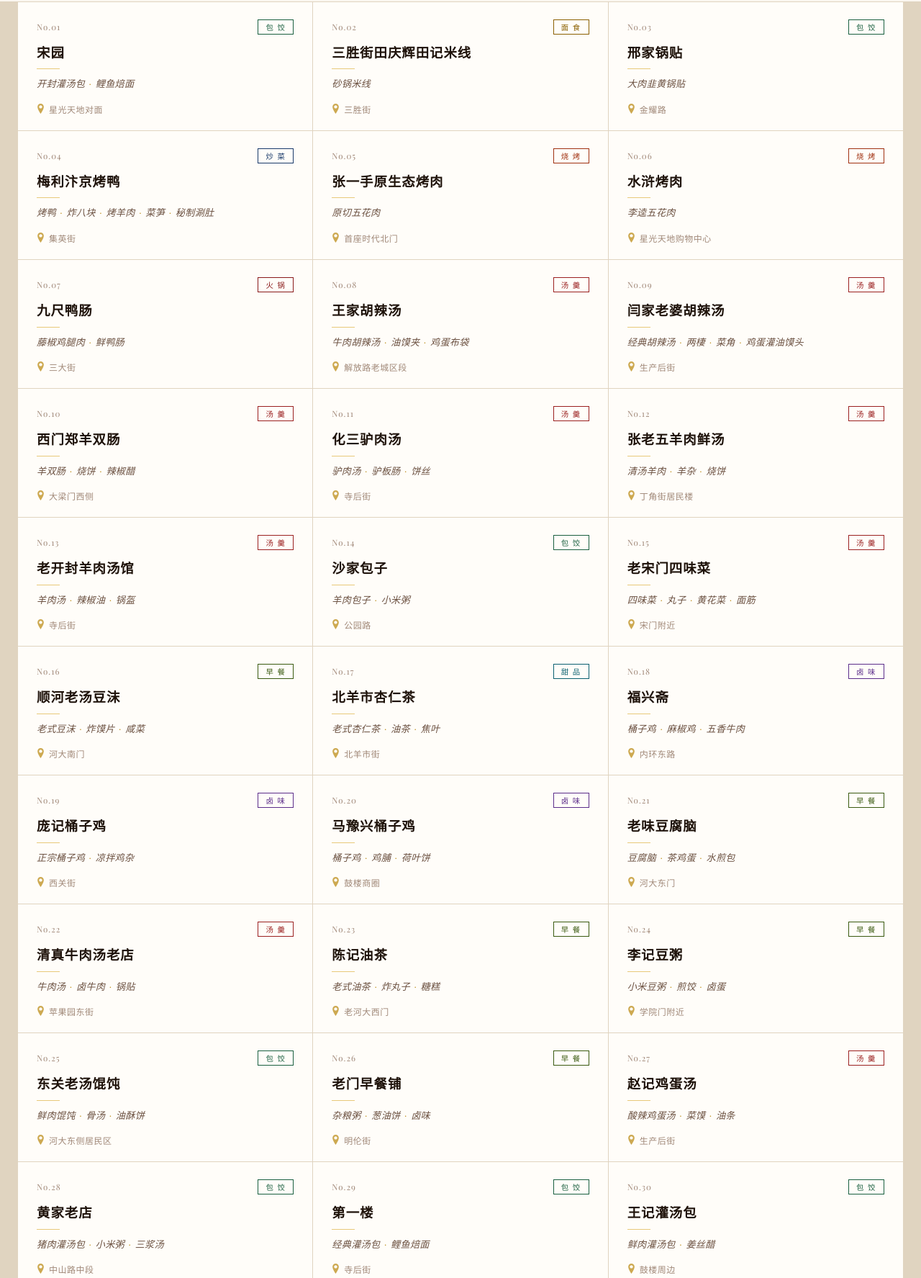
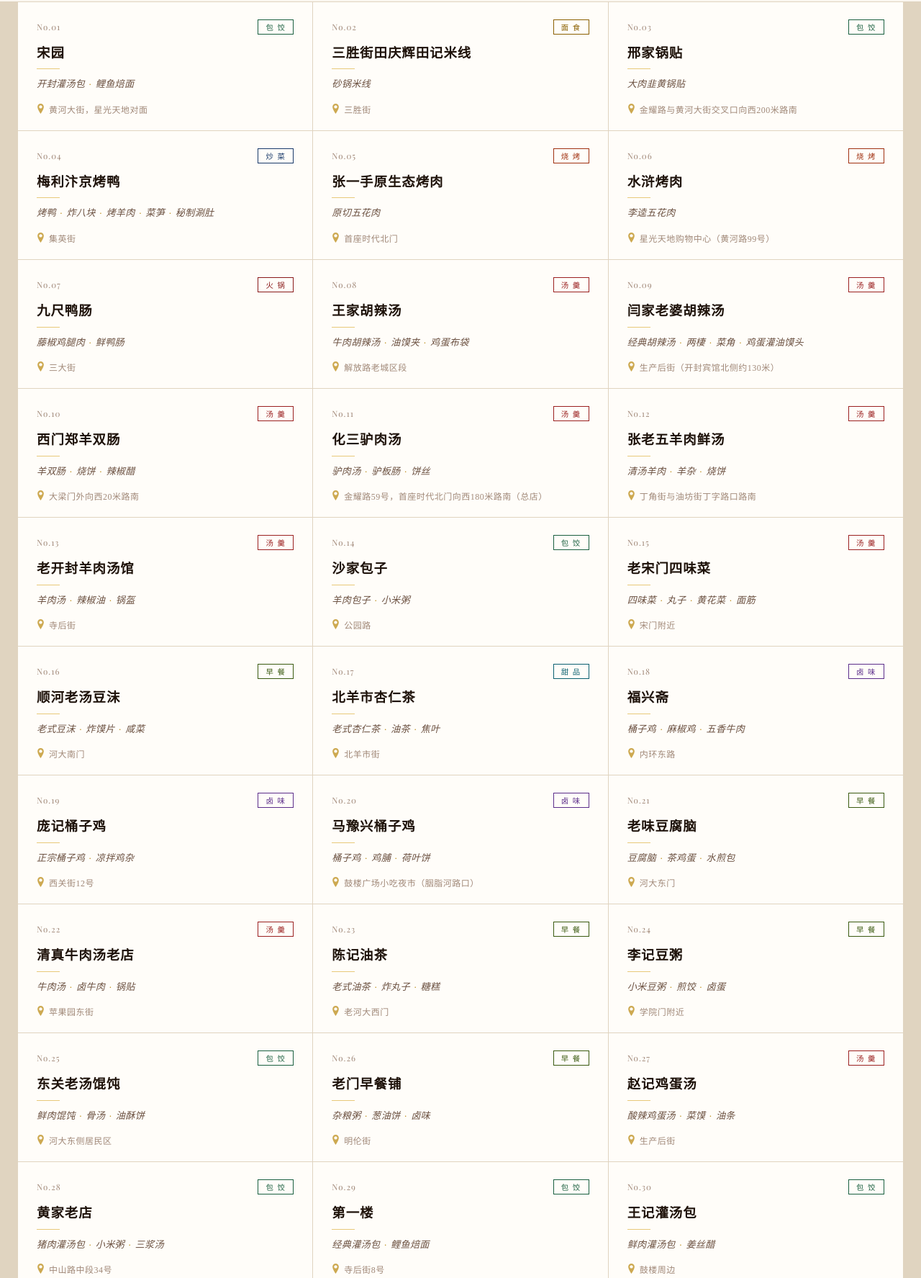
Before and after one commit to MarlonMa17/FoodMap, a website: page index.html in a window 1280 px wide. Shown: the part 404-2179 px from the top of the page at 72% size. Drawn offline with nearby package versions, Linux system fonts and the light colour scheme.

Commit message:
更新地址链接，使用 mapKeyword 优化高德地图导航链接

```diff
--- a/data.json
+++ b/data.json
@@ -6,10 +6,11 @@
       "开封灌汤包",
       "鲤鱼焙面"
     ],
-    "address": "星光天地对面",
+    "address": "黄河大街，星光天地对面",
     "category": "包饺类",
-    "_pinyin": "song yuan kai feng guan tang bao li yu bei mian xing guang tian di dui mian",
-    "_initials": "sykfgtblybmxgtddm"
+    "_pinyin": "song yuan kai feng guan tang bao li yu bei mian huang he da jie ， xing guang tian di dui mian",
+    "_initials": "sykfgtblybmhhdj，xgtddm",
+    "mapKeyword": "宋园灌汤小笼包 黄河大街"
   },
   {
     "id": 2,
@@ -28,10 +29,11 @@
     "dishes": [
       "大肉韭黄锅贴"
     ],
-    "address": "金耀路",
+    "address": "金耀路与黄河大街交叉口向西200米路南",
     "category": "包饺类",
-    "_pinyin": "xing jia guo tie da rou jiu huang guo tie jin yao lu",
-    "_initials": "xjgtdrjhgtjyl"
+    "_pinyin": "xing jia guo tie da rou jiu huang guo tie jin yao lu yu huang he da jie jiao cha kou xiang xi 2 0 0 mi lu nan",
+    "_initials": "xjgtdrjhgtjylyhhdjjckxx200mln",
+    "mapKeyword": "邢家锅贴老店 金耀路店"
   },
   {
     "id": 4,
@@ -57,7 +59,8 @@
     "address": "首座时代北门",
     "category": "烧烤类",
     "_pinyin": "zhang yi shou yuan sheng tai kao rou yuan qie wu hua rou shou zuo shi dai bei men",
-    "_initials": "zysystkryqwhrszsdbm"
+    "_initials": "zysystkryqwhrszsdbm",
+    "mapKeyword": "张一手原生态烤肉 首座时代店"
   },
   {
     "id": 6,
@@ -65,10 +68,11 @@
     "dishes": [
       "李逵五花肉"
     ],
-    "address": "星光天地购物中心",
+    "address": "星光天地购物中心（黄河路99号）",
     "category": "烧烤类",
-    "_pinyin": "shui hu kao rou li kui wu hua rou xing guang tian di gou wu zhong xin",
-    "_initials": "shkrlkwhrxgtdgwzx"
+    "_pinyin": "shui hu kao rou li kui wu hua rou xing guang tian di gou wu zhong xin （ huang he lu 9 9 hao ）",
+    "_initials": "shkrlkwhrxgtdgwzx（hhl99h）",
+    "mapKeyword": "水浒烤肉 开封星光天地"
   },
   {
     "id": 7,
@@ -104,10 +108,11 @@
       "菜角",
       "鸡蛋灌油馍头"
     ],
-    "address": "生产后街",
+    "address": "生产后街（开封宾馆北侧约130米）",
     "category": "汤羹类",
-    "_pinyin": "yan jia lao po hu la tang jing dian hu la tang liang qi cai jiao ji dan guan you mo tou sheng chan hou jie",
-    "_initials": "yjlphltjdhltlqcjjdgymtschj"
+    "_pinyin": "yan jia lao po hu la tang jing dian hu la tang liang qi cai jiao ji dan guan you mo tou sheng chan hou jie （ kai feng bin guan bei ce yue 1 3 0 mi ）",
+    "_initials": "yjlphltjdhltlqcjjdgymtschj（kfbgbcy130m）",
+    "mapKeyword": "闫记老婆胡辣汤"
   },
   {
     "id": 10,
@@ -117,10 +122,11 @@
       "烧饼",
       "辣椒醋"
     ],
-    "address": "大梁门西侧",
+    "address": "大梁门外向西20米路南",
     "category": "汤羹类",
-    "_pinyin": "xi men zheng yang shuang chang yang shuang chang shao bing la jiao cu da liang men xi ce",
-    "_initials": "xmzyscyscsbljcdlmxc"
+    "_pinyin": "xi men zheng yang shuang chang yang shuang chang shao bing la jiao cu da liang men wai xiang xi 2 0 mi lu nan",
+    "_initials": "xmzyscyscsbljcdlmwxx20mln",
+    "mapKeyword": "西门郑羊双肠"
   },
   {
     "id": 11,
@@ -130,10 +136,11 @@
       "驴板肠",
       "饼丝"
     ],
-    "address": "寺后街",
+    "address": "金耀路59号，首座时代北门向西180米路南（总店）",
     "category": "汤羹类",
-    "_pinyin": "hua san lü rou tang lü rou tang lü ban chang bing si si hou jie",
-    "_initials": "hslrtlrtlbcbsshj"
+    "_pinyin": "hua san lü rou tang lü rou tang lü ban chang bing si jin yao lu 5 9 hao ， shou zuo shi dai bei men xiang xi 1 8 0 mi lu nan （ zong dian ）",
+    "_initials": "hslrtlrtlbcbsjyl59h，szsdbmxx180mln（zd）",
+    "mapKeyword": "化三驴肉汤馆 总店"
   },
   {
     "id": 12,
@@ -143,10 +150,11 @@
       "羊杂",
       "烧饼"
     ],
-    "address": "丁角街居民楼",
+    "address": "丁角街与油坊街丁字路口路南",
     "category": "汤羹类",
-    "_pinyin": "zhang lao wu yang rou xian tang qing tang yang rou yang za shao bing ding jiao jie ju min lou",
-    "_initials": "zlwyrxtqtyryzsbdjjjml"
+    "_pinyin": "zhang lao wu yang rou xian tang qing tang yang rou yang za shao bing ding jiao jie yu you fang jie ding zi lu kou lu nan",
+    "_initials": "zlwyrxtqtyryzsbdjjyyfjdzlkln",
+    "mapKeyword": "张老五羊肉鲜汤 丁角街"
   },
   {
     "id": 13,
@@ -233,10 +241,11 @@
       "正宗桶子鸡",
       "凉拌鸡杂"
     ],
-    "address": "西关街",
+    "address": "西关街12号",
     "category": "卤味类",
-    "_pinyin": "pang ji tong zi ji zheng zong tong zi ji liang ban ji za xi guan jie",
-    "_initials": "pjtzjzztzjlbjzxgj"
+    "_pinyin": "pang ji tong zi ji zheng zong tong zi ji liang ban ji za xi guan jie 1 2 hao",
+    "_initials": "pjtzjzztzjlbjzxgj12h",
+    "mapKeyword": "庞记桶子鸡 西关街"
   },
   {
     "id": 20,
@@ -246,10 +255,11 @@
       "鸡脯",
       "荷叶饼"
     ],
-    "address": "鼓楼商圈",
+    "address": "鼓楼广场小吃夜市（胭脂河路口）",
     "category": "卤味类",
-    "_pinyin": "ma yu xing tong zi ji tong zi ji ji pu he ye bing gu lou shang quan",
-    "_initials": "myxtzjtzjjphybglsq"
+    "_pinyin": "ma yu xing tong zi ji tong zi ji ji pu he ye bing gu lou guang chang xiao chi ye shi （ yan zhi he lu kou ）",
+    "_initials": "myxtzjtzjjphybglgcxcys（yzhlk）",
+    "mapKeyword": "马豫兴桶子鸡 鼓楼"
   },
   {
     "id": 21,
@@ -350,10 +360,11 @@
       "小米粥",
       "三浆汤"
     ],
-    "address": "中山路中段",
+    "address": "中山路中段34号",
     "category": "包饺类",
-    "_pinyin": "huang jia lao dian zhu rou guan tang bao xiao mi zhou san jiang tang zhong shan lu zhong duan",
-    "_initials": "hjldzrgtbxmzsjtzslzd"
+    "_pinyin": "huang jia lao dian zhu rou guan tang bao xiao mi zhou san jiang tang zhong shan lu zhong duan 3 4 hao",
+    "_initials": "hjldzrgtbxmzsjtzslzd34h",
+    "mapKeyword": "黄家老店 中山路"
   },
   {
     "id": 29,
@@ -362,10 +373,11 @@
       "经典灌汤包",
       "鲤鱼焙面"
     ],
-    "address": "寺后街",
+    "address": "寺后街8号",
     "category": "包饺类",
-    "_pinyin": "di yi lou jing dian guan tang bao li yu bei mian si hou jie",
-    "_initials": "dyljdgtblybmshj"
+    "_pinyin": "di yi lou jing dian guan tang bao li yu bei mian si hou jie 8 hao",
+    "_initials": "dyljdgtblybmshj8h",
+    "mapKeyword": "开封第一楼 寺后街店"
   },
   {
     "id": 30,
@@ -632,7 +644,8 @@
     "address": "老河大夜市内",
     "category": "面食类",
     "_pinyin": "shan xi you po mian you po che mian sao zi mian bing feng qi shui lao he da ye shi nei",
-    "_initials": "sxypmypcmszmbfqslhdysn"
+    "_initials": "sxypmypcmszmbfqslhdysn",
+    "mapKeyword": "老河大西门夜市"
   },
   {
     "id": 51,
@@ -728,10 +741,11 @@
       "锅盔",
       "辣椒油"
     ],
-    "address": "鼓楼区徐府街",
+    "address": "内环东路中段125号（维中后街口）",
     "category": "炒菜类",
-    "_pinyin": "lao chen huang men yu huang men yu guo kui la jiao you gu lou qu xu fu jie",
-    "_initials": "lchmyhmygkljyglqxfj"
+    "_pinyin": "lao chen huang men yu huang men yu guo kui la jiao you nei huan dong lu zhong duan 1 2 5 hao （ wei zhong hou jie kou ）",
+    "_initials": "lchmyhmygkljynhdlzd125h（wzhjk）",
+    "mapKeyword": "四代祖传老陈黄焖鱼"
   },
   {
     "id": 59,
@@ -819,10 +833,10 @@
       "家常烩菜",
       "茄汁鸡块"
     ],
-    "address": "解放大道南土街段",
+    "address": "南土街（三毛隔壁）",
     "category": "炒菜类",
-    "_pinyin": "bei jing guan fan dian shuang jiao shao rou jia chang hui cai qie zhi ji kuai jie fang da dao nan tu jie duan",
-    "_initials": "bjgfdsjsrjchcqzjkjfddntjd"
+    "_pinyin": "bei jing guan fan dian shuang jiao shao rou jia chang hui cai qie zhi ji kuai nan tu jie （ san mao ge bi ）",
+    "_initials": "bjgfdsjsrjchcqzjkntj（smgb）"
   },
   {
     "id": 66,
@@ -874,7 +888,8 @@
     "address": "老河大夜市",
     "category": "炒菜类",
     "_pinyin": "chuan xiang ju jia chang cai shui zhu rou pian yu xiang rou si ma po dou fu lao he da ye shi",
-    "_initials": "cxjjccszrpyxrsmpdflhdys"
+    "_initials": "cxjjccszrpyxrsmpdflhdys",
+    "mapKeyword": "老河大西门夜市"
   },
   {
     "id": 70,
@@ -899,7 +914,8 @@
     "address": "老河大夜市排队王",
     "category": "小吃类",
     "_pinyin": "pang zi bai ji mo rou jia mo chun shou rou bai ji mo lao he da ye shi pai dui wang",
-    "_initials": "pzbjmrjmcsrbjmlhdyspdw"
+    "_initials": "pzbjmrjmcsrbjmlhdyspdw",
+    "mapKeyword": "老河大西门夜市"
   },
   {
     "id": 72,
@@ -912,7 +928,8 @@
     "address": "老河大夜市（网红老店）",
     "category": "小吃类",
     "_pinyin": "ma jia jiong kao ji tui ji pi kao ji tui ji pi jia shao bing kao shu cai lao he da ye shi （ wang hong lao dian ）",
-    "_initials": "mjjkjtjpkjtjpjsbksclhdys（whld）"
+    "_initials": "mjjkjtjpkjtjpjsbksclhdys（whld）",
+    "mapKeyword": "老河大西门夜市"
   },
   {
     "id": 73,
@@ -925,7 +942,8 @@
     "address": "老河大夜市元老级摊位",
     "category": "小吃类",
     "_pinyin": "lao he da chao liang fen tong chao liang fen jiao xiang liang fen ban mo lao he da ye shi yuan lao ji tan wei",
-    "_initials": "lhdclftclfjxlfbmlhdysyljtw"
+    "_initials": "lhdclftclfjxlfbmlhdysyljtw",
+    "mapKeyword": "老河大西门夜市"
   },
   {
     "id": 74,
@@ -938,7 +956,8 @@
     "address": "老河大夜市",
     "category": "火锅麻辣烫",
     "_pinyin": "wu la la tong kuan ma la tang lao shi ma la tang hun su chuan chuan bing fen lao he da ye shi",
-    "_initials": "wlltkmltlsmlthsccbflhdys"
+    "_initials": "wlltkmltlsmlthsccbflhdys",
+    "mapKeyword": "老河大西门夜市"
   },
   {
     "id": 75,
@@ -951,7 +970,8 @@
     "address": "老河大夜市",
     "category": "甜品饮品",
     "_pinyin": "tai wan hong dou bing hong dou bing nai you bing yu ni bing lao he da ye shi",
-    "_initials": "twhdbhdbnybynblhdys"
+    "_initials": "twhdbhdbnybynblhdys",
+    "mapKeyword": "老河大西门夜市"
   },
   {
     "id": 76,
@@ -964,7 +984,8 @@
     "address": "老河大夜市",
     "category": "小吃类",
     "_pinyin": "tie ban li ji tie ban li ji rou tie ban dou fu kao leng mian lao he da ye shi",
-    "_initials": "tbljtbljrtbdfklmlhdys"
+    "_initials": "tbljtbljrtbdfklmlhdys",
+    "mapKeyword": "老河大西门夜市"
   },
   {
     "id": 77,
@@ -977,7 +998,8 @@
     "address": "老河大夜市",
     "category": "甜品饮品",
     "_pinyin": "lao nai nai hua sheng nai shou gong hua sheng nai re yin tian pin lao he da ye shi",
-    "_initials": "lnnhsnsghsnrytplhdys"
+    "_initials": "lnnhsnsghsnrytplhdys",
+    "mapKeyword": "老河大西门夜市"
   },
   {
     "id": 78,
@@ -990,7 +1012,8 @@
     "address": "老河大夜市",
     "category": "小吃类",
     "_pinyin": "kao mian jin lao dian ma la kao mian jin kao chang kao shu cai lao he da ye shi",
-    "_initials": "kmjldmlkmjkcksclhdys"
+    "_initials": "kmjldmlkmjkcksclhdys",
+    "mapKeyword": "老河大西门夜市"
   },
   {
     "id": 79,
@@ -1051,10 +1074,11 @@
       "五香花生",
       "花生糕"
     ],
-    "address": "中山路百年特产老店",
+    "address": "中山路北段84号",
     "category": "小吃类",
-    "_pinyin": "xing sheng de hua sheng lao dian ma la hua sheng wu xiang hua sheng hua sheng gao zhong shan lu bai nian te chan lao dian",
-    "_initials": "xsdhsldmlhswxhshsgzslbntcld"
+    "_pinyin": "xing sheng de hua sheng lao dian ma la hua sheng wu xiang hua sheng hua sheng gao zhong shan lu bei duan 8 4 hao",
+    "_initials": "xsdhsldmlhswxhshsgzslbd84h",
+    "mapKeyword": "兴盛德花生老店 中山路店"
   },
   {
     "id": 84,
@@ -1073,10 +1097,11 @@
     "dishes": [
       "烧饼夹肉"
     ],
-    "address": "老城街巷老牌门店",
+    "address": "草市街80号",
     "category": "小吃类",
-    "_pinyin": "sun ji shao bing jia rou shao bing jia rou lao cheng jie xiang lao pai men dian",
-    "_initials": "sjsbjrsbjrlcjxlpmd"
+    "_pinyin": "sun ji shao bing jia rou shao bing jia rou cao shi jie 8 0 hao",
+    "_initials": "sjsbjrsbjrcsj80h",
+    "mapKeyword": "孙记烧饼夹肉 草市街店"
   },
   {
     "id": 86,
@@ -1085,10 +1110,11 @@
       "老式胡辣汤",
       "羊肉包"
     ],
-    "address": "生产后街",
+    "address": "生产后街（开封宾馆北侧约130米）",
     "category": "汤羹类",
-    "_pinyin": "yan jia lao po hu la tang lao shi hu la tang yang rou bao sheng chan hou jie",
-    "_initials": "yjlphltlshltyrbschj"
+    "_pinyin": "yan jia lao po hu la tang lao shi hu la tang yang rou bao sheng chan hou jie （ kai feng bin guan bei ce yue 1 3 0 mi ）",
+    "_initials": "yjlphltlshltyrbschj（kfbgbcy130m）",
+    "mapKeyword": "闫记老婆胡辣汤"
   },
   {
     "id": 87,
@@ -1097,10 +1123,11 @@
       "老汤卤肉",
       "卤猪蹄"
     ],
-    "address": "老城道光年间传承老店",
+    "address": "劳动路（河大新区西门西南约80米）",
     "category": "卤味类",
-    "_pinyin": "hua jing chen ji lu rou lao tang lu rou lu zhu ti lao cheng dao guang nian jian chuan cheng lao dian",
-    "_initials": "hjcjlrltlrlztlcdgnjccld"
+    "_pinyin": "hua jing chen ji lu rou lao tang lu rou lu zhu ti lao dong lu （ he da xin qu xi men xi nan yue 8 0 mi ）",
+    "_initials": "hjcjlrltlrlztldl（hdxqxmxny80m）",
+    "mapKeyword": "花井陈记卤肉老店"
   },
   {
     "id": 88,
@@ -1158,7 +1185,8 @@
     "address": "大梁路老字号门店",
     "category": "卤味类",
     "_pinyin": "ma yu xing tong zi ji zhao pai tong zi ji ji za pin pan da liang lu lao zi hao men dian",
-    "_initials": "myxtzjzptzjjzppdlllzhmd"
+    "_initials": "myxtzjzptzjjzppdlllzhmd",
+    "mapKeyword": "马豫兴 大梁路"
   },
   {
     "id": 93,
@@ -1166,10 +1194,11 @@
     "dishes": [
       "灌汤包"
     ],
-    "address": "魏都路",
+    "address": "魏都路66号（与大庆路口西北角）",
     "category": "包饺类",
-    "_pinyin": "song dou he yuan guan tang bao wei dou lu",
-    "_initials": "sdhygtbwdl"
+    "_pinyin": "song dou he yuan guan tang bao wei dou lu 6 6 hao （ yu da qing lu kou xi bei jiao ）",
+    "_initials": "sdhygtbwdl66h（ydqlkxbj）",
+    "mapKeyword": "禾源灌汤包子 魏都路"
   },
   {
     "id": 94,
@@ -1203,8 +1232,8 @@
     ],
     "address": "夷山大街北段",
     "category": "甜品饮品",
-    "_pinyin": "",
-    "_initials": ""
+    "_pinyin": "mai he lu yu bo luo bao yi shan da jie bei duan",
+    "_initials": "mhlyblbysdjbd"
   },
   {
     "id": 97,
@@ -1214,8 +1243,8 @@
     ],
     "address": "星光天地",
     "category": "火锅麻辣烫",
-    "_pinyin": "",
-    "_initials": ""
+    "_pinyin": "yuan he ji niu yang rou xing guang tian di",
+    "_initials": "yhjnyrxgtd"
   },
   {
     "id": 98,
@@ -1223,10 +1252,11 @@
     "dishes": [
       "毛肚"
     ],
-    "address": "万达",
+    "address": "万达广场4层",
     "category": "火锅麻辣烫",
-    "_pinyin": "",
-    "_initials": ""
+    "_pinyin": "ba nu mao du wan da guang chang 4 ceng",
+    "_initials": "bnmdwdgc4c",
+    "mapKeyword": "巴奴毛肚火锅 开封万达广场店"
   },
   {
     "id": 99,
@@ -1257,10 +1287,11 @@
     "dishes": [
       "鱿鱼"
     ],
-    "address": "万达",
+    "address": "万达广场",
     "category": "炒菜类",
-    "_pinyin": "mi cun ban fan you yu wan da",
-    "_initials": "mcbfyywd"
+    "_pinyin": "mi cun ban fan you yu wan da guang chang",
+    "_initials": "mcbfyywdgc",
+    "mapKeyword": "米村拌饭 开封万达广场店"
   },
   {
     "id": 102,
--- a/index.html
+++ b/index.html
@@ -1012,7 +1012,7 @@ function render() {
       <div class="card-name">${escapeHtml(r.name)}</div>
       <div class="card-rule"></div>
       <div class="card-dishes">${dishesHtml}</div>
-      <a class="card-address" href="https://uri.amap.com/search?keyword=${encodeURIComponent(r.name)}&city=开封&src=foodmap&callnative=1" target="_blank" rel="noopener" title="在高德地图中查看">
+      <a class="card-address" href="https://uri.amap.com/search?keyword=${encodeURIComponent(r.mapKeyword || r.name)}&city=开封&src=foodmap&callnative=1" target="_blank" rel="noopener" title="在高德地图中查看">
         <svg class="card-address-icon" width="11" height="14" fill="currentColor" viewBox="0 0 12 16">
           <path d="M6 0C3.24 0 1 2.24 1 5c0 3.75 5 11 5 11s5-7.25 5-11c0-2.76-2.24-5-5-5zm0 7.5C4.62 7.5 3.5 6.38 3.5 5S4.62 2.5 6 2.5 8.5 3.62 8.5 5 7.38 7.5 6 7.5z"/>
         </svg>
```
